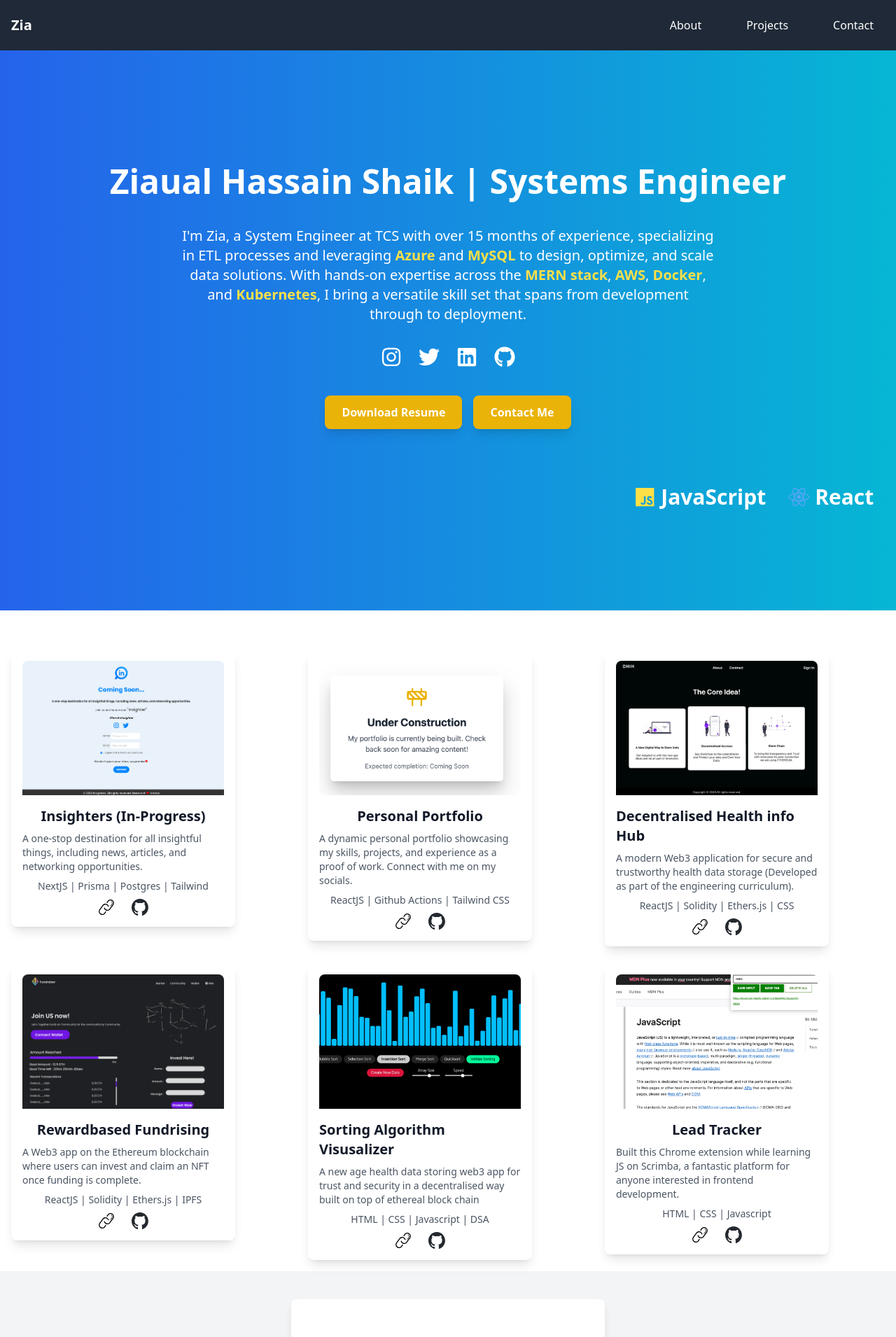
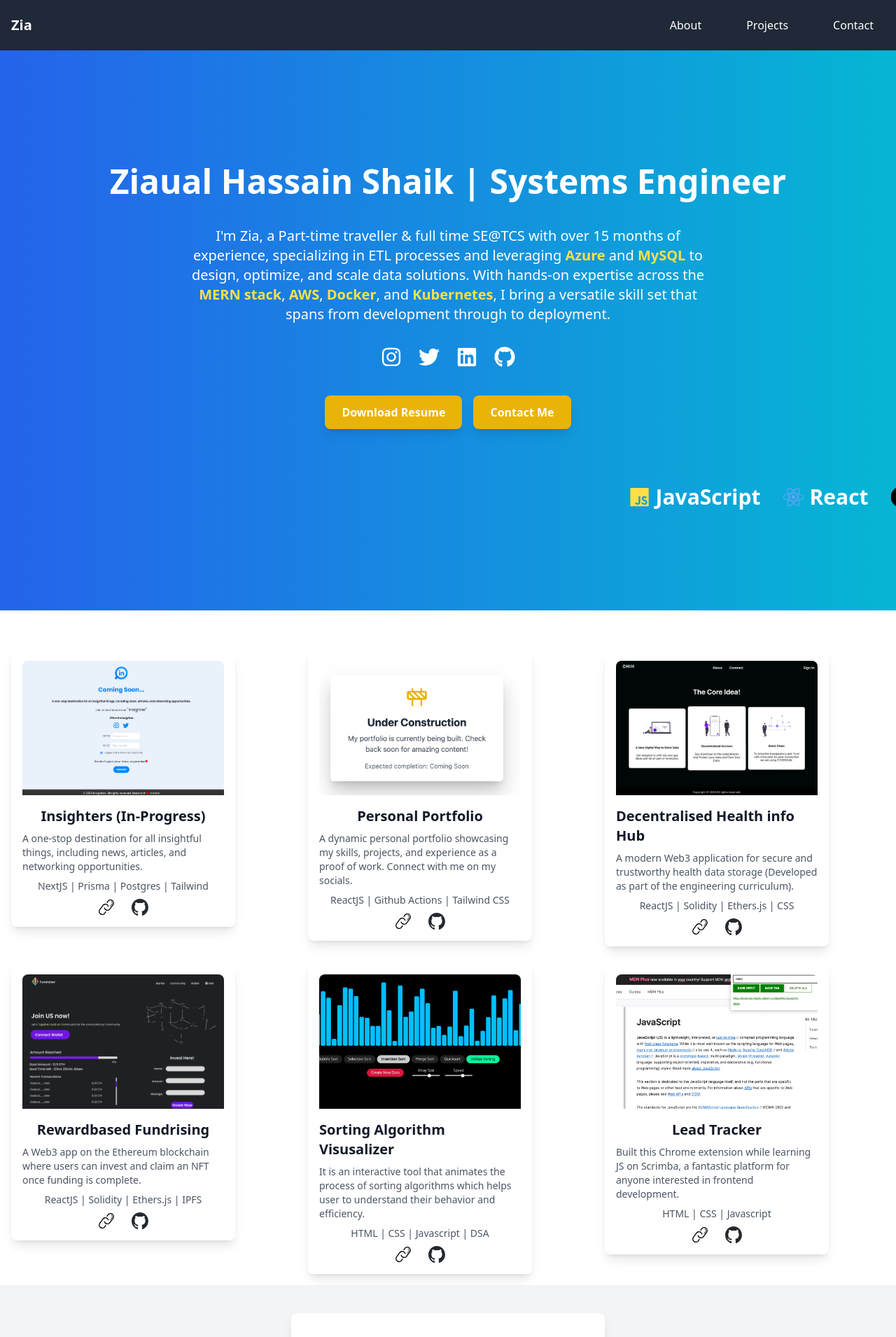
Before and after one commit to ziaualhassain/portfolio-app, a React (Vite) app: page / in a window 1280 px wide. Shown: the top 1910 px of the page at 70% size. Built offline with nearby package versions, Linux system fonts and the light colour scheme.

Commit message:
made the contents more cleaer to users

```diff
--- a/package.json
+++ b/package.json
@@ -15,7 +15,8 @@
     "react": "^18.3.1",
     "react-dom": "^18.3.1",
     "react-icons": "^5.3.0",
-    "react-router-dom": "^6.28.0"
+    "react-router-dom": "^6.28.0",
+    "react-toastify": "^10.0.6"
   },
   "devDependencies": {
     "@eslint/js": "^9.11.1",
--- a/src/ContactCard.jsx
+++ b/src/ContactCard.jsx
@@ -35,12 +35,17 @@ const ContactCard = () => {
       Email : email,
       Subject : subject
     }
+    try{
       axios.post("https://api.sheetbest.com/sheets/d5b83fc0-609c-45ec-be0f-23232321fadb",data).then((response)=>{
         console.log(response)
         setName('')
         setEmail('')
         setSubject('')
       })
+      alert('Success')
+    }catch(e){
+      alert('failed')
+    }
   };
 
   return (
--- a/src/HeroCard.jsx
+++ b/src/HeroCard.jsx
@@ -9,7 +9,7 @@ export default function HeroCard() {
     <div className="relative flex flex-col items-center justify-center h-screen bg-gradient-to-r from-blue-600 to-cyan-500 text-white text-center px-4 mb-10">
       <h1 className="text-4xl md:text-5xl font-extrabold mb-10">Ziaual Hassain Shaik | Systems Engineer</h1>
       <p className="text-lg md:text-xl leading-relaxed max-w-3xl mx-auto">
-        I'm Zia, a System Engineer at TCS with over 15 months of experience, specializing in ETL processes and leveraging
+        I'm Zia, a Part-time traveller & full time SE@TCS with over 15 months of experience, specializing in ETL processes and leveraging
         <span className="font-semibold text-yellow-300"> Azure</span> and
         <span className="font-semibold text-yellow-300"> MySQL</span> to design, optimize, and scale data solutions.
         With hands-on expertise across the
--- a/src/Projects.jsx
+++ b/src/Projects.jsx
@@ -67,7 +67,7 @@ export default function Projects() {
                 <div>
                     <ProjectCard
                         title="Sorting Algorithm Visusalizer"
-                        desc="A new age health data storing web3 app for trust and security in a decentralised way built on top of ethereal block chain"
+                        desc="It is an interactive tool that animates the process of sorting algorithms which helps user to understand their behavior and efficiency."
                         image={DSALogo}
                         livehref="https://ziaualhassain.github.io/Sorting_Visualiser/"
                         githubhref="https://github.com/ziaualhassain/Sorting_Visualiser"
```
Also changed, not shown: 1 other file (tests, documents, lock files or other folders). Lines whose indentation alone changed are shown as unchanged.
